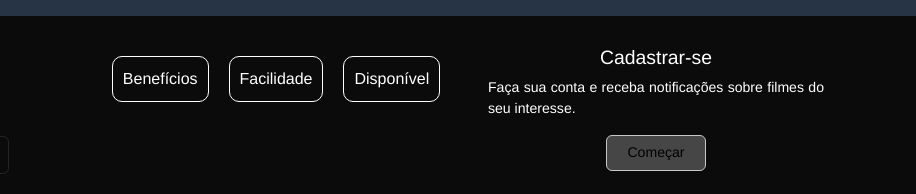
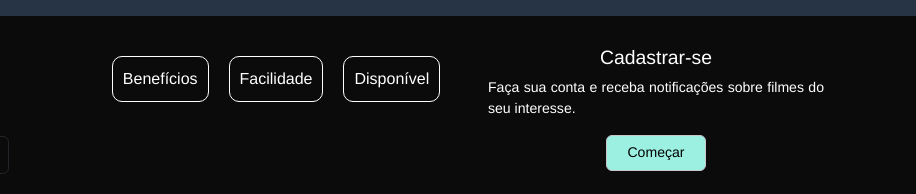
Before and after one commit to Guilherme-Andriel/StartCine, a plain HTML site: page index.html in a window 1280 px wide. In both pictures the pointer is over the button "Começar". Shown: the part 2469-2663 px from the top of the page, 364-1280 px from the left. Drawn offline with nearby package versions, Linux system fonts and the light colour scheme.

Commit message:
removendo test

```diff
--- a/style/index.css
+++ b/style/index.css
@@ -296,7 +296,7 @@ footer a:hover{
 }
 
 #enter button:hover{
-	background-color: #464646;
+	background-color: #9bf0e1;
 }
 
 #footer-copyright{
```
